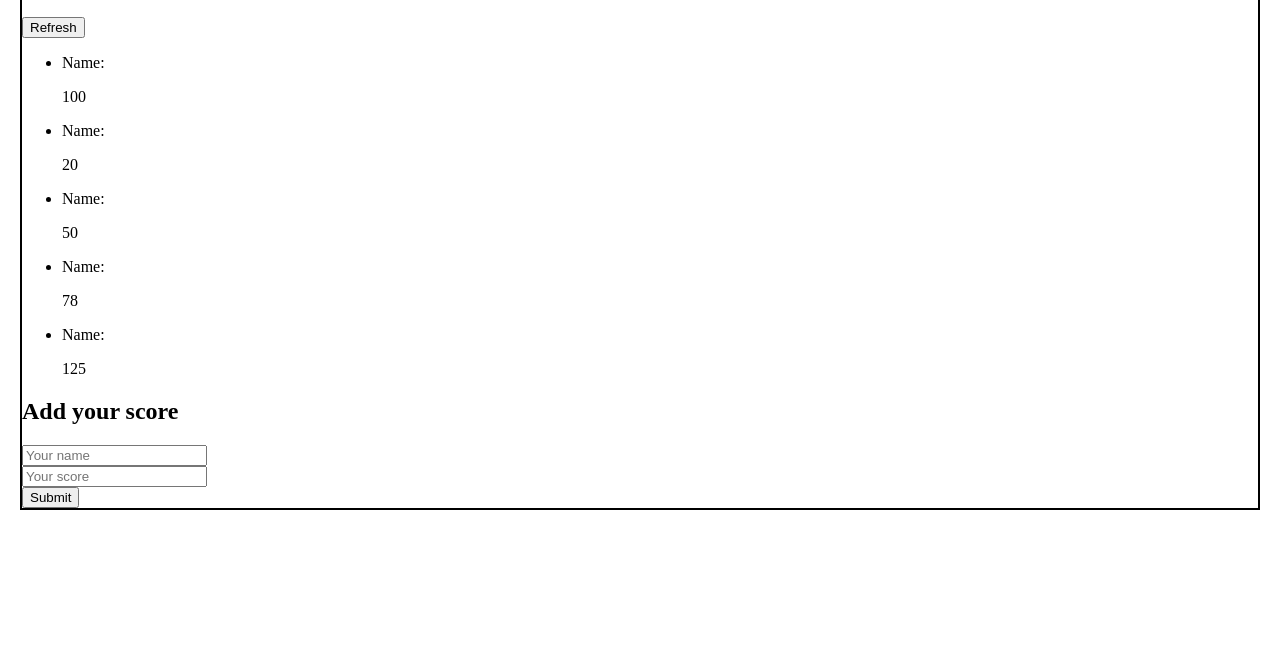
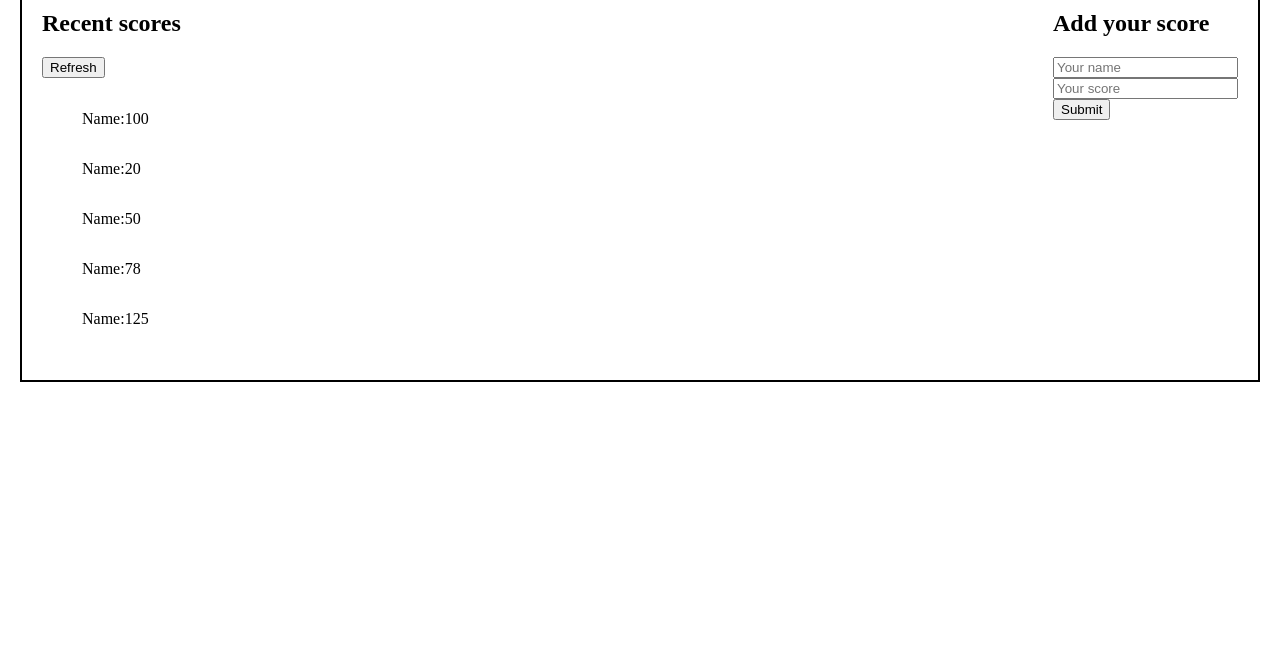
Before and after one commit to tan12082001/Project-Leaderboard, a website built with webpack: page src/index.html in a window 1280 px wide. Shown: the part 132-800 px from the top of the page. Built offline with nearby package versions, Linux system fonts and the light colour scheme.

Commit message:
Add margin, padding, flex properties to webpage

```diff
--- a/src/style.css
+++ b/src/style.css
@@ -1,4 +1,15 @@
 body {
   margin: 20px;
+  padding: 20px;
   border: 2px solid black;
 }
+
+main {
+  display: flex;
+  gap: 40px;
+  justify-content: space-between;
+}
+
+li {
+  display: flex;
+}
```
